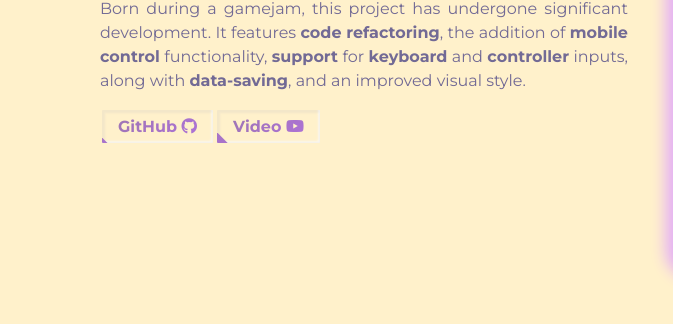
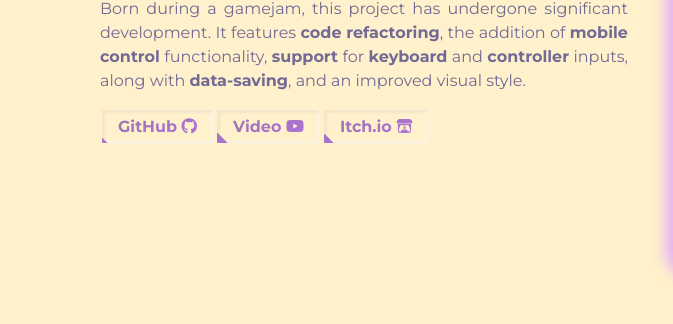
Before and after one commit to VizCo1/VizCo1.github.io, a plain HTML site: page unity.html in a window 1280 px wide. Shown: the part 1639-1963 px from the top of the page, 0-673 px from the left. Drawn offline with Linux system fonts and the light colour scheme; grey boxes are pictures that could not be loaded.

Commit message:
Update unity.html

```diff
--- a/unity.html
+++ b/unity.html
@@ -173,6 +173,9 @@ Have fun creating your portfolio on this template!!! -->
                   rel="noopener noreferrer"
                   class="cta-btn cta-btn--hero cta-btn--projects"
                   >Video <i class="fa-brands fa-youtube"></i></a
+                >
+                <a href="https://vizco.itch.io/time-tick-cemetery" target="_blank" class="cta-btn cta-btn--hero cta-btn--projects"
+                  >Itch.io <i class="fa-brands fa-itch-io"></i></a
                 >
                 <!--<a href="#" target="_blank" class="cta-btn text-color-main"
                   >Source Code</a
```
